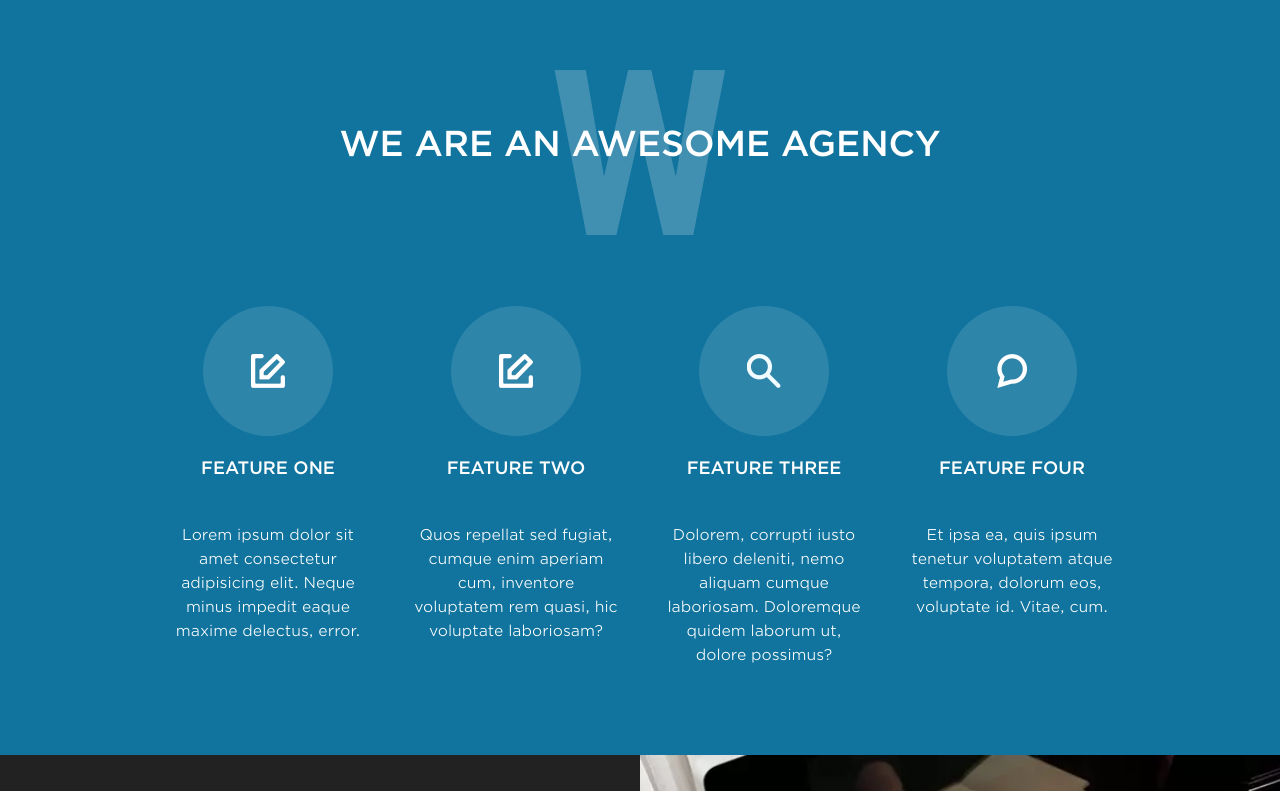
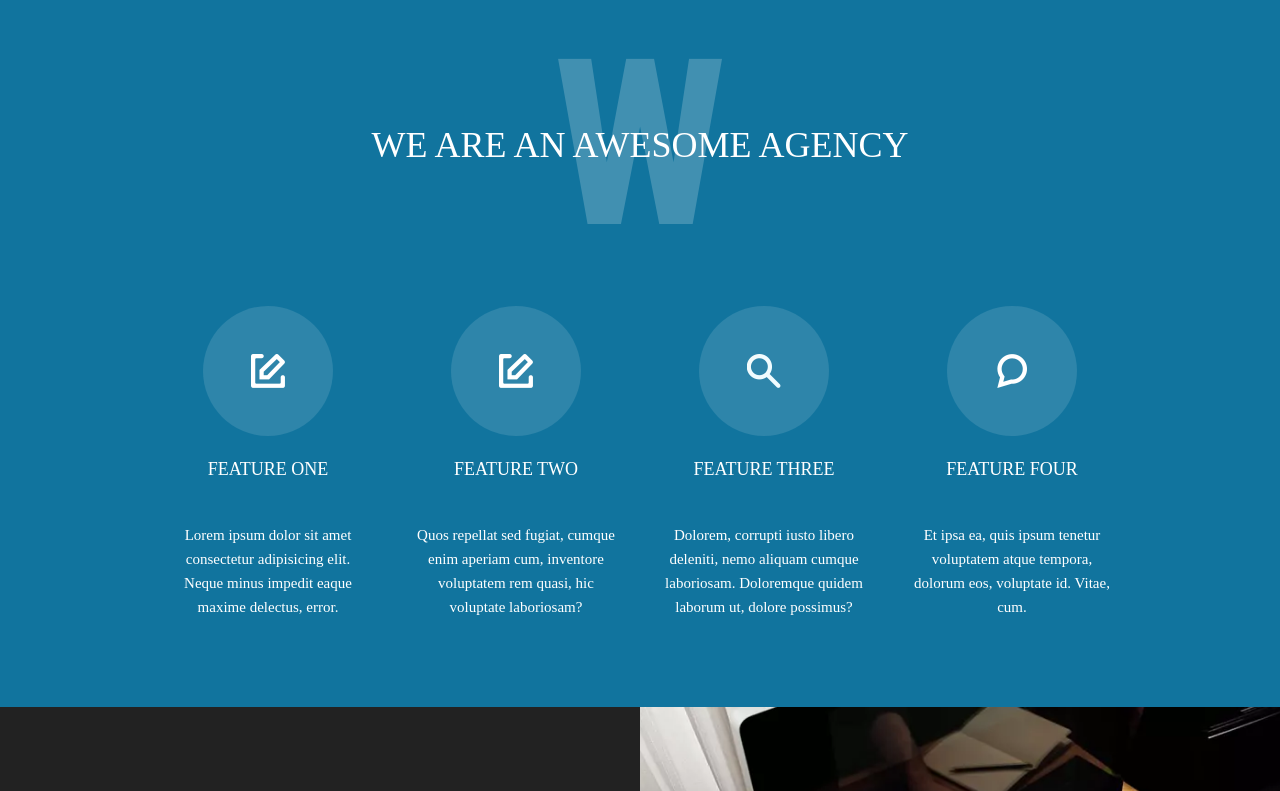
Before and after one commit to ViktorovYaroslav/CreativeDigitalAgency, a plain HTML site: page index.html in a window 1280 px wide. Shown: the part 820-1611 px from the top of the page. Drawn offline with Linux system fonts and the light colour scheme.

Commit message:
Update index.html

```diff
--- a/index.html
+++ b/index.html
@@ -5,50 +5,6 @@
 	<meta name="viewport" content="width=device-width, initial-scale=1.0">
 	<title>Creative-Digital-Agency</title>
 	<link rel="stylesheet" href="style.css" type="text/css">
-   <style>
-      @font-face {
-	font-family: 'Gotham Medium';
-	src: url('Fonts/Gotham Medium.eot');
-	src: local('☺'), url('Fonts/Gotham Medium.woff') format('woff'), url('Fonts/Gotham Medium.ttf') format('truetype'), url('Fonts/Gotham Medium.svg') format('svg');
-	font-weight: 500;
-	font-style: normal;
-}
-@font-face {
-	font-family: 'Gotham Office';
-	src: url('Fonts/GothamOffice-Bold.eot');
-	src: local('☺'), url('Fonts/GothamOffice-Bold.woff') format('woff'), url('Fonts/GothamOffice-Bold.ttf') format('truetype'), url('Fonts/GothamOffice-Bold.svg') format('svg');
-	font-weight: 700;
-	font-style: normal;
-}
-@font-face {
-	font-family: 'Gotham Office';
-	src: url('Fonts/GothamOffice-Regular.eot');
-	src: local('☺'), url('Fonts/GothamOffice-Regular.woff') format('woff'), url('Fonts/GothamOffice-Regular.ttf') format('truetype'), url('Fonts/GothamOffice-Regular.svg') format('svg');
-	font-weight: normal;
-	font-style: normal;
-}
-@font-face {
-	font-family: 'Myriad Pro';
-	src: url('fonts/MyriadPro-Regular.eot');
-	src: local('☺'), url('Fonts/MyriadPro-Regular.woff') format('woff'), url('Fonts/MyriadPro-Regular.ttf') format('truetype'), url('Fonts/MyriadPro-Regular.svg') format('svg');
-	font-weight: normal;
-	font-style: normal;
-}
-@font-face {
-	font-family: 'Open Sans';
-	src: url('Fonts/OpenSans-Medium.eot');
-	src: local('☺'), url('Fonts/OpenSans-Medium.woff') format('woff'), url('Fonts/OpenSans-Medium.ttf') format('truetype'), url('Fonts/OpenSans-Medium.svg') format('svg');
-	font-weight: 500;
-	font-style: normal;
-}
-@font-face {
-	font-family: 'Roboto Condensed';
-	src: url('Fonts/RobotoCondensed.eot');
-	src: local('☺'), url('Fonts/RobotoCondensed.woff') format('woff'), url('Fonts/RobotoCondensed.ttf') format('truetype'), url('Fonts/RobotoCondensed.svg') format('svg');
-	font-weight: 700;
-	font-style: normal;
-}
-   </style>
 </head>
 <body>
 	<div class="wrapper">
```
